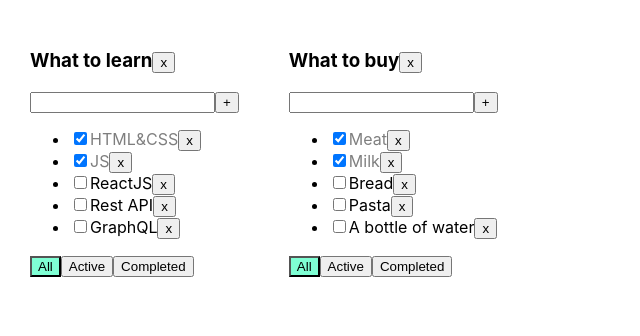
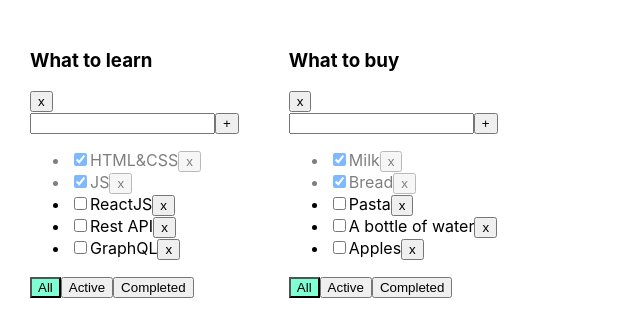
Before and after one commit to Karpenko21/1-todolist, a React (Create React App) app: page / in a window 1280 px wide. Shown: the top 336 px of the page, without its empty margins (0-640 px from the left). Built offline with nearby package versions, Linux system fonts and the light colour scheme.

Commit message:
Lesson # my version

```diff
--- a/src/App.css
+++ b/src/App.css
@@ -1,9 +1,25 @@
+
 .App {
   padding: 30px;
   display: flex;
-  flex-direction: row;
 }
 
 .App > div {
   margin-right: 50px;
 }
+
+.error {
+  border: red 1px solid;
+}
+
+.error-message {
+  color: red;
+}
+
+.active-filter {
+  background-color: aquamarine;
+}
+
+.is-done {
+  opacity: 0.5;
+}
--- a/src/App.tsx
+++ b/src/App.tsx
@@ -1,135 +1,110 @@
 import React, {useState} from 'react';
 import './App.css';
-import {TaskType, Todolist} from './Todolist';
+import {TasksType, Todolist} from './Todolist';
 import {v1} from 'uuid';
 
+export type FilterValuesType = "all" | "active" | "completed";
 
-export  type TodolistType = {
+export type TodolistType = {
     id: string
     title: string
     filter: FilterValuesType
 }
-export type FilterValuesType = "all" | "active" | "completed";
+
+type TasksStateType = {
+    [todolistID: string]: Array<TasksType>
+}
 
 function App() {
+    const todolist_1ID = v1()
+    const todolist_2ID = v1()
 
-    const toDoListId_1 = v1()
-    const toDoListId_2 = v1()
-
-    const [todoList, setTodolist] = useState<Array<TodolistType>>([
-        {id: toDoListId_1, title: "What to learn", filter: "all"},
-        {id: toDoListId_2, title: "What to buy", filter: "all"},
+    const [todolists, setTodolists] = useState<Array<TodolistType>>([
+        {id: todolist_1ID, title: "What to learn", filter: "all"},
+        {id: todolist_2ID, title: "What to buy", filter: "all"},
     ])
 
-    type TasksStateType = {
-        [todolistId: string]: Array<TaskType>
-    }
-
     const [tasks, setTasks] = useState<TasksStateType>({
-        [toDoListId_1]:
-            [{id: v1(), title: "HTML&CSS", isDone: true},
+        [todolist_1ID]: [
+            {id: v1(), title: "HTML&CSS", isDone: true},
             {id: v1(), title: "JS", isDone: true},
             {id: v1(), title: "ReactJS", isDone: false},
             {id: v1(), title: "Rest API", isDone: false},
             {id: v1(), title: "GraphQL", isDone: false},
         ],
-        [toDoListId_2]:
-            [{id: v1(), title: "Meat", isDone: true},
+        [todolist_2ID]: [
             {id: v1(), title: "Milk", isDone: true},
-                {id: v1(), title: "Bread", isDone: false},
+            {id: v1(), title: "Bread", isDone: true},
             {id: v1(), title: "Pasta", isDone: false},
             {id: v1(), title: "A bottle of water", isDone: false},
+            {id: v1(), title: "Apples", isDone: false},
         ],
     })
 
+    function removeTask(id: string, todolistID: string) {
+        setTasks({
+            ...tasks,
+            [todolistID]: tasks[todolistID].filter(t => t.id !== id)
+        })
+    }
 
-
-    function removeTask(id: string, todoListID: string) {
-        /*const tasksArrayAfterRemove: Array<TaskType> = tasks[toDoListID].filter(t => t.id != id);
-        const copyTasks = {...tasks}
-        copyTasks[toDoListID] = tasksArrayAfterRemove
-        setTasks(copyTasks) */
-
-        setTasks({...tasks, [todoListID]: tasks[todoListID].filter(t => t.id !== id)})
+    function addTask(title: string, todolistID: string) {
+        const newTask = {id: v1(), title: title.trim(), isDone: false}
+        setTasks({
+            ...tasks,
+            [todolistID]: [newTask, ...tasks[todolistID]]
+        })
 
     }
 
-    function addTask(title: string, todoListID: string) {
-
-        const newTask: TaskType = {id: v1(), title: title.trim(), isDone: false}
-        /*        const tasksArrayAfterAdd: Array<TaskType> = [newTask, ...tasks[toDoListID]]
-                const copyTasks = {...tasks}
-                setTasks(copyTasks)*/
-
-        setTasks({...tasks, [todoListID]: [newTask, ...tasks[todoListID]]});
-    }
-
-    const changeTasksStatus = (taskId: string, checkedValue: boolean, todoListID: string) => {
+    function changeTaskStatus(taskId: string, isDone: boolean, todolistID: string) {
         setTasks({
             ...tasks,
-            [todoListID]: tasks[todoListID].map(el => el.id === taskId ? {...el, isDone: checkedValue} : el)
+            [todolistID]: tasks[todolistID].map(t => t.id === taskId ? {...t, isDone: isDone} : t)
         })
     }
 
 
-    function changeTodolistFilter(value: FilterValuesType, todoListID: string) {
-        setTodolist(todoList.map(tl => tl.id === todoListID ? {...tl, filter: value} : tl));
+    function changeTodolistFilter(todolistID: string, value: FilterValuesType) {
+        setTodolists(todolists.map(tl => tl.id === todolistID ? {...tl, filter: value} : tl))
     }
 
-    function addToDoListFilter() {
-    }
-
-    function removeToDoList(toDoListID: string) {
-        setTodolist(todoList.filter(tl => tl.id !== toDoListID))
+    function removeTodolist(todolistID: string) {
+        setTodolists(todolists.filter(tl => tl.id !== todolistID))
     }
 
 
-    const todolistComponents: Array<JSX.Element> = todoList.map(tl => {
-
+    const todolistComponent = todolists.map(tl => {
 
         let tasksForTodolist = tasks[tl.id];
 
         if (tl.filter === "active") {
-                tasksForTodolist = tasks[tl.id].filter(t => !t.isDone)
+            tasksForTodolist = tasks[tl.id].filter(t => !t.isDone);
         }
         if (tl.filter === "completed") {
             tasksForTodolist = tasks[tl.id].filter(t => t.isDone);
         }
-
-
-            /*const filteredTasks = () => {
-
-                let tasksForTodolist = tasks[tl.id];
-
-                if (tl.filter === "active") {
-                    return tasksForTodolist = tasks[tl.id].filter(t => !t.isDone);
-                } else if (filter === "completed") {
-                    return tasksForTodolist = tasks[tl.id].filter(t => t.isDone);
-                }
-                return tasksForTodolist
-            }*/
-
         return (
-                <Todolist key={tl.id}
+            <Todolist
+                key={tl.id}
+                title={tl.title}
                 todolistID={tl.id}
-                          title={tl.title}
+                tasks={tasksForTodolist}
                 filter={tl.filter}
 
-                          tasks={tasksForTodolist}
+                changeTodolistFilter={changeTodolistFilter}
+                removeTodolist={removeTodolist}
 
+                changeTaskStatus={changeTaskStatus}
                 removeTask={removeTask}
-                          removeToDoList={removeToDoList}
-                          changeTodoListFilter={changeTodolistFilter}
                 addTask={addTask}
-                          changeTasksStatus={changeTasksStatus}/>
+            />
         )
-        }
+    })
 
-    )
-    return (
-        <div className={"App"}>{todolistComponents}</div>
-    )
-
+    return <div className="App">
+        {todolistComponent}
+    </div>
 }
 
 export default App;
--- a/src/Todolist.module.css
+++ /dev/null
@@ -1,15 +0,0 @@
-
-.error {
-    border: red 1px solid;
-}
-
-.errorMessage {
-    color: red;
-}
-.activeFilter {
-    background-color: aquamarine;
-}
-
-.isDone {
-    opacity: 0.5;
-}
--- a/src/Todolist.tsx
+++ b/src/Todolist.tsx
@@ -1,104 +1,100 @@
 import React, {ChangeEvent, KeyboardEvent, useState} from 'react';
 import {FilterValuesType} from './App';
-import styles from './Todolist.module.css'
 
-
-export type TaskType = {
+export type TasksType = {
     id: string
     title: string
     isDone: boolean
 }
 
-type TodolistPropsType = {
+type PropsType = {
+    title: string
     todolistID: string
-    title: string
-    tasks: Array<TaskType>
+    tasks: Array<TasksType>
     filter: FilterValuesType
 
-    removeTask: (taskId: string, todoListID: string) => void
-    addTask: (title: string, todoListID: string) => void
-    changeTasksStatus: (taskId: string, checkedValue: boolean, todoListID: string) => void
+    changeTodolistFilter: (todolistID: string, value: FilterValuesType) => void
+    removeTodolist: (todolistID: string) => void
 
-    removeToDoList: (toDoListID: string) => void
-    changeTodoListFilter: (value: FilterValuesType, todoListID: string ) => void
+    changeTaskStatus: (taskId: string, isDone: boolean, todolistID: string) => void
+    removeTask: (id: string, todolistID: string) => void
+    addTask: (title: string, todolistID: string) => void
+
 }
 
+export function Todolist(props: PropsType) {
 
-export function Todolist(props: TodolistPropsType) {
-
-    const [title, setTitle] = useState("")
-    const [error, setError] = useState<string | null>('')
-    const [buttonName, setButtonName] = useState <FilterValuesType>('all')
-
+    let [title, setTitle] = useState("")
+    let [error, setError] = useState<string | null>(null)
 
     const addTask = () => {
-        if (title.trim()) {
-            props.addTask(title, props.todolistID);
+        if (title.trim() !== "") {
+            props.addTask(title.trim(), props.todolistID);
             setTitle("");
         } else {
-            setError('Title is required')
+            setError("Title is required");
         }
     }
 
     const onChangeHandler = (e: ChangeEvent<HTMLInputElement>) => {
         setTitle(e.currentTarget.value)
-        setError("")
     }
 
     const onKeyPressHandler = (e: KeyboardEvent<HTMLInputElement>) => {
+        setError(null);
         if (e.charCode === 13) {
             addTask();
         }
     }
 
-    const onButtonClickHandler = (value: FilterValuesType) => {
-        props.changeTodoListFilter(value, props.todolistID);
-        setButtonName(value)
-    }
 
-    const removeTodolist = () => {
-        props.removeToDoList(props.todolistID)
+    const onFilerClickHandler = (filterValue: FilterValuesType) => {
+        props.changeTodolistFilter(props.todolistID, filterValue)
     }
 
 
-    return (
+    return <div>
         <div>
-            <h3>{props.title}
-            <button onClick={removeTodolist}>x</button></h3>
+            <h3>{props.title}</h3><button onClick={() => props.removeTodolist(props.todolistID)}>x</button>
+        </div>
+
         <div>
             <input value={title}
                    onChange={onChangeHandler}
                    onKeyPress={onKeyPressHandler}
-                       className={error ? styles.error   : ""}
+                   className={error ? "error" : ""}
             />
             <button onClick={addTask}>+</button>
-                <div className={error ? styles.errorMessage : ""}>{error}</div>
+            {error && <div className="error-message">{error}</div>}
         </div>
         <ul>
             {
                 props.tasks.map(t => {
-
                     const onClickHandler = () => props.removeTask(t.id, props.todolistID)
-
-                        const onChangeCheckedHandler = (taskId: string, checkedValue: boolean, todoListID: string) => props.changeTasksStatus(taskId, checkedValue, todoListID)
-
-                        return <li key={t.id}>
-                            <input type="checkbox" checked={t.isDone}
-                                   onChange={(e) => onChangeCheckedHandler(t.id, e.currentTarget.checked, props.todolistID)}/>
-                            <span className={t.isDone ? styles.isDone : ""}>{t.title}</span>
+                    const onChangeHandler = (e: ChangeEvent<HTMLInputElement>) => {
+                        props.changeTaskStatus(t.id, e.currentTarget.checked, props.todolistID);
+                    }
+                    return <li key={t.id} className={t.isDone ? "is-done" : ""}>
+                        <input type="checkbox"
+                               onChange={onChangeHandler}
+                               checked={t.isDone}/>
+                        <span>{t.title}</span>
                         <button onClick={onClickHandler}>x</button>
                     </li>
                 })
             }
         </ul>
         <div>
-                <button onClick={() => onButtonClickHandler('all')}
-                        className={buttonName === 'all'?  styles.activeFilter : ""}>All</button>
-                <button onClick={() => onButtonClickHandler('active')}
-                        className={buttonName === 'active'?  styles.activeFilter : ""}>Active</button>
-                <button onClick={() => onButtonClickHandler('completed')}
-                        className={buttonName === 'completed'?  styles.activeFilter : ""}>Completed</button>
+            <button className={props.filter === 'all' ? "active-filter" : ""}
+                    onClick={() => onFilerClickHandler("all")}
+            >All
+            </button>
+            <button className={props.filter === 'active' ? "active-filter" : ""}
+                    onClick={() => onFilerClickHandler("active")}>Active
+            </button>
+            <button className={props.filter === 'completed' ? "active-filter" : ""}
+                    onClick={() => onFilerClickHandler("completed")}>Completed
+            </button>
         </div>
     </div>
-    )
 }
--- a/src/index.tsx
+++ b/src/index.tsx
@@ -1,10 +1,12 @@
 import React from 'react';
-import ReactDOM from 'react-dom';
 import './index.css';
 import App from './App';
 import * as serviceWorker from './serviceWorker';
+import { createRoot } from 'react-dom/client';
 
-ReactDOM.render(<App />,  document.getElementById('root'));
+const container  = document.getElementById('root') as HTMLElement
+const root = createRoot(container);
+root.render(<App />);
 
 // If you want your app to work offline and load faster, you can change
 // unregister() to register() below. Note this comes with some pitfalls.
```
Lines whose indentation alone changed are shown as unchanged.
